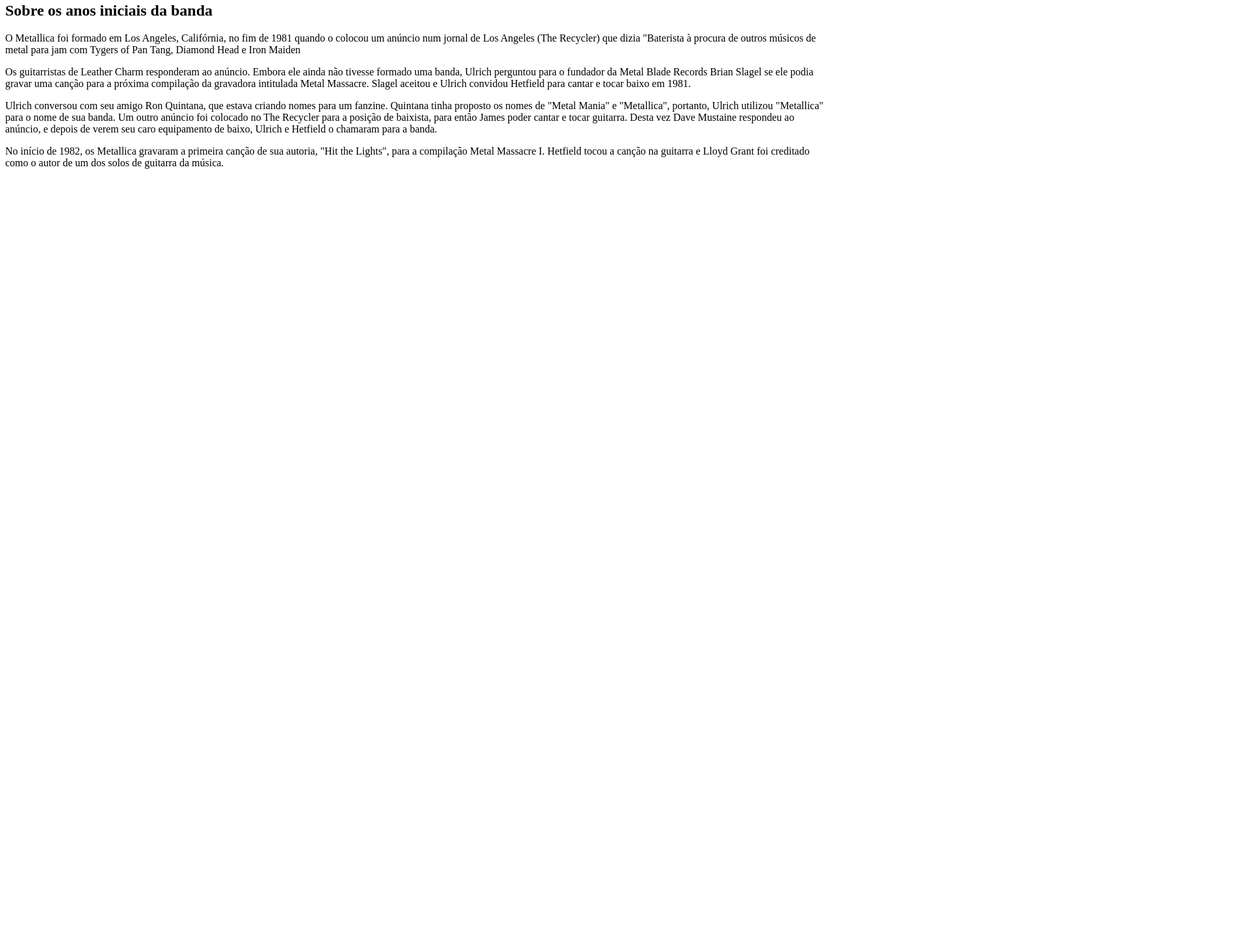
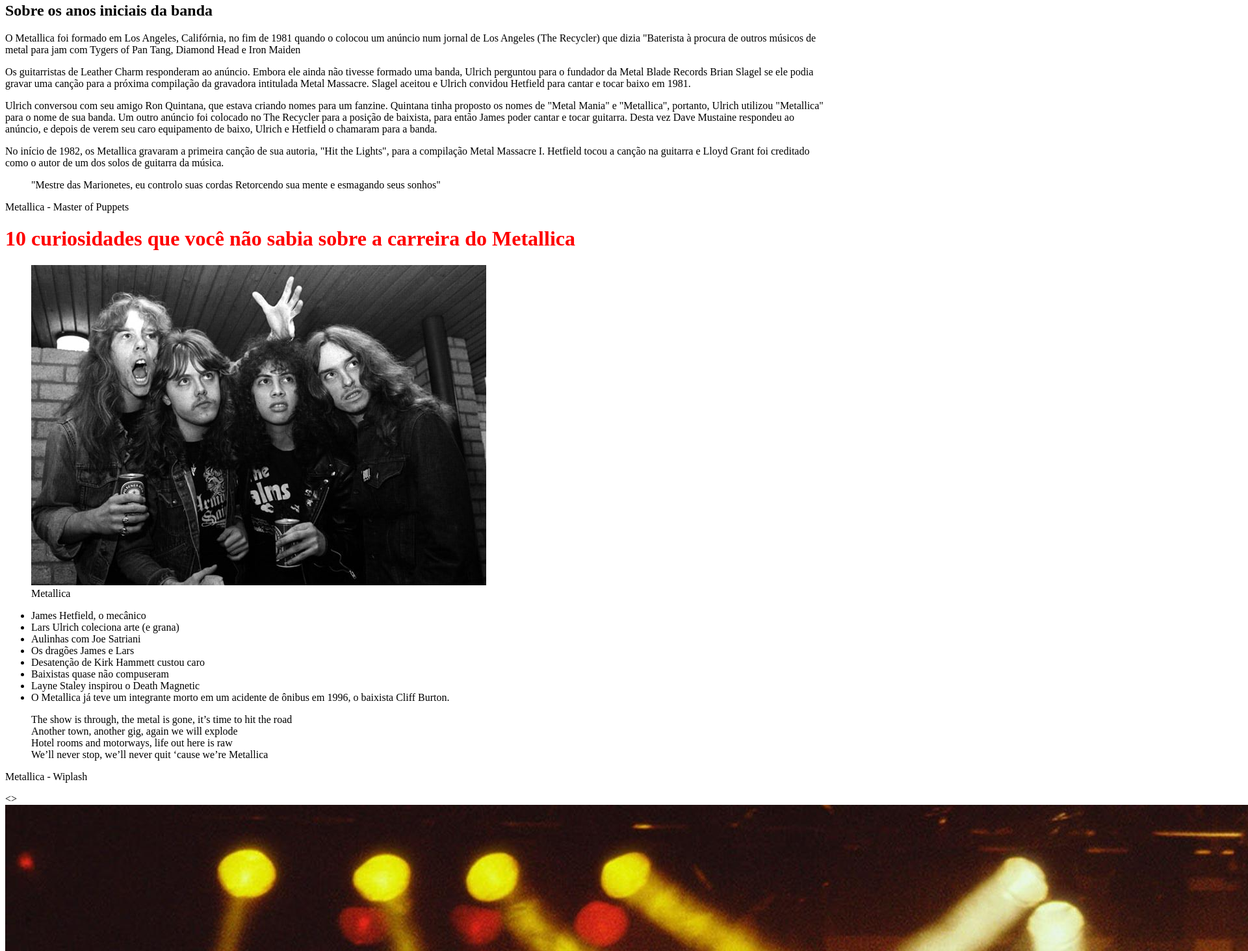
Before and after one commit to caiosid/tributo-a-banda-metallica, a plain HTML site: page Tributo/index.html in a window 1280 px wide. Shown: the part 664-2128 px from the top of the page at 65% size, 1920 px wide, since content can reach past the window. Before the commit the page ends 940 px from the top, so only its background shows below. Drawn offline with Linux system fonts and the light colour scheme.

Commit message:
concluindo o HTML

```diff
--- a/Tributo/index.html
+++ b/Tributo/index.html
@@ -1,13 +1,11 @@
 <!DOCTYPE html>
 <html lang="en">
-
 <head>
     <meta charset="UTF-8" />
     <meta name="viewport" content="width=device-width, initial-scale=1.0" />
     <title>Página de Tributo: Metallica</title>
     <link rel="stylesheet" href="css/styles.css" />
 </head>
-
 <body>
     <div class="container">
         <!-- Cabeçalho -->
@@ -52,7 +50,56 @@
                 autor de um dos solos de guitarra da música.
             </p>
         </div>
+        <!--Continer de citação -->
+        <div class="quotes-container">
+            <blockquote>
+                "Mestre das Marionetes, eu controlo suas cordas
+                Retorcendo sua mente e esmagando seus sonhos"
+            </blockquote>
+            <p>Metallica - Master of Puppets</p>
+        </div>
+        <!-- Curiosidades-->
+        <div class="curiosities-container">
+            <h1>10 curiosidades que você não sabia sobre a carreira do Metallica</h1>
+            <div class="featured-image-2">
+                <figure>
+                    <img src="img/metallica-old-school.jpg" alt="a banda Metallica em 1986" />
+                    <figcaption>Metallica</figcaption>
+                </figure>
+            </div>
+            <ul>
+                <li>James Hetfield, o mecânico</li>
+                <li>Lars Ulrich coleciona arte (e grana)</li>
+                <li>Aulinhas com Joe Satriani</li>
+                <li>Os dragões James e Lars</li>
+                <li>Desatenção de Kirk Hammett custou caro</li>
+                <li>Baixistas quase não compuseram</li>
+                <li>Layne Staley inspirou o Death Magnetic</li>
+                <li>O Metallica já teve um integrante morto em um acidente de ônibus em 1996, o baixista Cliff Burton.
+                </li>
+            </ul>
+        </div>
+        <!-- Segunda Citação -->
+        <div class="quotes-container">
+            <blockquote>The show is through, the metal is gone, it’s time to hit the road <br>
+                Another town, another gig, again we will explode<br>
+                Hotel rooms and motorways, life out here is raw<br>
+                We’ll never stop, we’ll never quit ‘cause we’re Metallica</blockquote>
+            <p>Metallica - Wiplash</p>
+        </div>
+        <!-- Terceira imagem -->
+        <div class="img-bold">
+            <>
+                <img src="img/1986-tour.jpg" alt="Metallica 1986 tuor ">
+                <figcaption>Metallica live</figcaption>
+                </figure>
+        </div>
+        <!-- Mais informações -->
+        <div class="moreinfo-container">
+            <h1>Mais informações: </h1>
+            <p>Você pode conhecer mais sobre a banda <a href="https://pt.wikipedia.org/wiki/Metallica">clicando
+                    aqui</a>.</p>
+        </div>
     </div>
 </body>
-
 </html>
```
